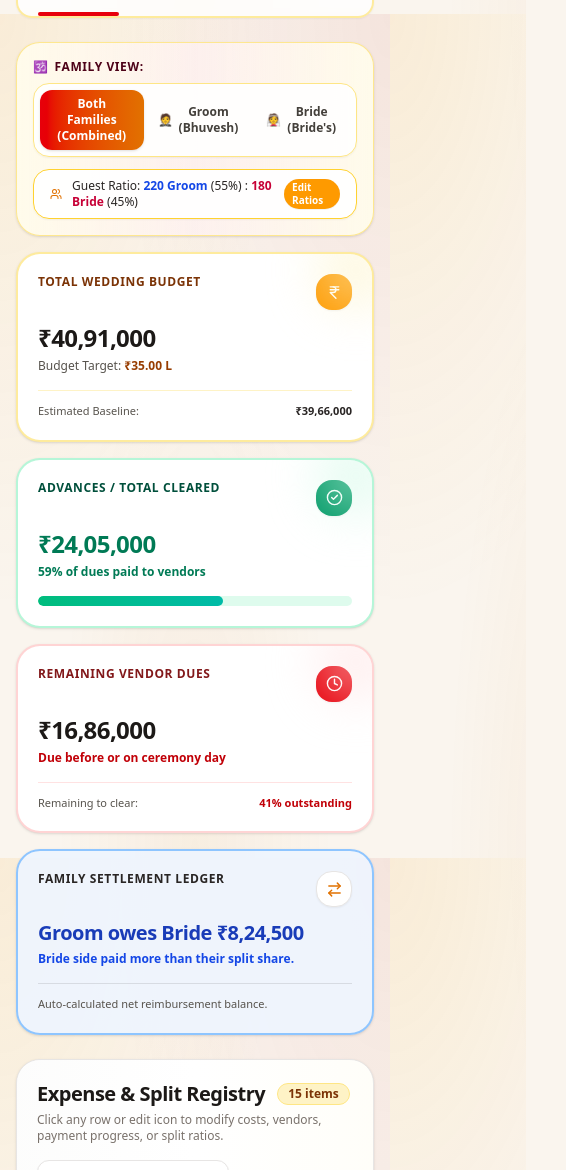
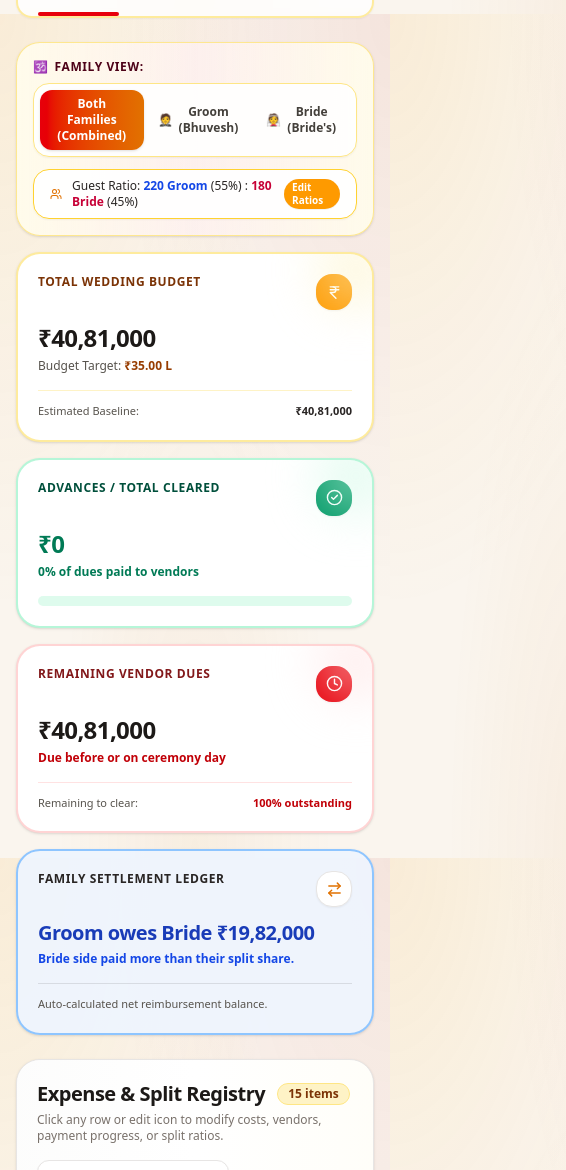
Before and after one commit to bhuve1996/ShaadiPlanner, a Next.js app: page / in a window 390 px wide. Shown: the part 830-2000 px from the top of the page, 566 px wide, since content can reach past the window. Built offline with nearby package versions, Linux system fonts and the light colour scheme.

Commit message:
feat: reset expenses to clean start phase and implement continuous localStorage auto-sync against page refreshes

```diff
--- a/src/app/page.tsx
+++ b/src/app/page.tsx
@@ -1,6 +1,6 @@
 'use client';
 
-import React, { useState, useEffect } from 'react';
+import React, { useState, useEffect, useRef } from 'react';
 import {
   Heart,
   Settings as SettingsIcon,
@@ -13,7 +13,10 @@ import {
   Share2,
   CheckCircle,
   FileSpreadsheet,
-  Crown
+  Crown,
+  RotateCcw,
+  CloudCheck,
+  Save
 } from 'lucide-react';
 import { INITIAL_EXPENSES, INITIAL_SETTINGS } from '@/lib/mock-data';
 import { ExpenseItem, WeddingSettings } from '@/types/wedding';
@@ -26,68 +29,98 @@ import { ItineraryView } from '@/components/ItineraryView';
 import { WeddingHeroBanner } from '@/components/WeddingHeroBanner';
 import confetti from 'canvas-confetti';
 
+const STORAGE_KEY_SETTINGS = 'shaadi_planner_settings_v2';
+const STORAGE_KEY_EXPENSES = 'shaadi_planner_expenses_v2';
+
 export default function Home() {
   const [settings, setSettings] = useState<WeddingSettings>(INITIAL_SETTINGS);
   const [expenses, setExpenses] = useState<ExpenseItem[]>(INITIAL_EXPENSES);
+  const [isLoaded, setIsLoaded] = useState(false);
   const [activeSide, setActiveSide] = useState<'ALL' | 'GROOM' | 'BRIDE'>('ALL');
   const [currentTab, setCurrentTab] = useState<'budget' | 'charts' | 'itinerary'>('budget');
   const [isSettingsOpen, setIsSettingsOpen] = useState(false);
   const [userLoggedIn, setUserLoggedIn] = useState(false);
   const [toastMessage, setToastMessage] = useState<string | null>(null);
+  const [lastSavedTime, setLastSavedTime] = useState<string>('Just now');
 
-  // Load from LocalStorage
+  // 1. Initial Load: Read strictly from LocalStorage first so refresh NEVER wipes data
   useEffect(() => {
     try {
-      const savedSettings = localStorage.getItem('shaadi_settings');
-      const savedExpenses = localStorage.getItem('shaadi_expenses');
-      if (savedSettings) setSettings(JSON.parse(savedSettings));
-      if (savedExpenses) setExpenses(JSON.parse(savedExpenses));
+      if (typeof window !== 'undefined') {
+        const storedSettings = localStorage.getItem(STORAGE_KEY_SETTINGS);
+        const storedExpenses = localStorage.getItem(STORAGE_KEY_EXPENSES);
+
+        if (storedSettings) {
+          const parsed = JSON.parse(storedSettings);
+          if (parsed && parsed.coupleTitle) {
+            setSettings(parsed);
+          }
+        }
+
+        if (storedExpenses) {
+          const parsed = JSON.parse(storedExpenses);
+          if (Array.isArray(parsed) && parsed.length > 0) {
+            setExpenses(parsed);
+          }
+        }
+      }
     } catch (e) {
-      console.error(e);
+      console.warn('LocalStorage load error, using default start data:', e);
+    } finally {
+      setIsLoaded(true);
     }
   }, []);
+
+  // 2. Continuous Auto-Sync: Whenever expenses or settings change, immediately persist to LocalStorage
+  useEffect(() => {
+    if (!isLoaded) return; // do not overwrite storage before initial hydration!
+    try {
+      localStorage.setItem(STORAGE_KEY_SETTINGS, JSON.stringify(settings));
+      localStorage.setItem(STORAGE_KEY_EXPENSES, JSON.stringify(expenses));
+      const now = new Date();
+      const timeStr = now.toLocaleTimeString([], { hour: '2-digit', minute: '2-digit', second: '2-digit' });
+      setLastSavedTime(timeStr);
+    } catch (err) {
+      console.error('Failed to auto-save to localStorage:', err);
+    }
+  }, [expenses, settings, isLoaded]);
 
   const showToast = (msg: string) => {
     setToastMessage(msg);
     setTimeout(() => setToastMessage(null), 3000);
   };
 
-  const persistChanges = (newExpenses: ExpenseItem[], newSettings: WeddingSettings) => {
-    try {
-      localStorage.setItem('shaadi_settings', JSON.stringify(newSettings));
-      localStorage.setItem('shaadi_expenses', JSON.stringify(newExpenses));
-    } catch (e) {
-      console.error(e);
-    }
-  };
-
   const handleUpdateExpense = (updated: ExpenseItem) => {
-    const updatedList = expenses.map(item => item.id === updated.id ? updated : item);
-    setExpenses(updatedList);
-    persistChanges(updatedList, settings);
+    setExpenses(prev => prev.map(item => item.id === updated.id ? updated : item));
     showToast(`Updated "${updated.name}"`);
   };
 
   const handleDeleteExpense = (id: string) => {
     const itemToDelete = expenses.find(x => x.id === id);
-    const updatedList = expenses.filter(item => item.id !== id);
-    setExpenses(updatedList);
-    persistChanges(updatedList, settings);
+    setExpenses(prev => prev.filter(item => item.id !== id));
     showToast(`Deleted ${itemToDelete?.name || 'expense'}`);
   };
 
   const handleAddNewExpense = (created: ExpenseItem) => {
-    const updatedList = [created, ...expenses];
-    setExpenses(updatedList);
-    persistChanges(updatedList, settings);
+    setExpenses(prev => [created, ...prev]);
     showToast(`Added "${created.name}"`);
     triggerCelebration();
   };
 
   const handleSaveSettings = (newSettings: WeddingSettings) => {
     setSettings(newSettings);
-    persistChanges(expenses, newSettings);
-    showToast('Updated guest count & budget ratios');
+    showToast('Saved wedding configuration & guest split');
+  };
+
+  // Option to reset back to clean start phase
+  const handleResetToStartPhase = () => {
+    if (confirm('Reset all expenses back to the initial start phase? All advances will reset to 0.')) {
+      setExpenses(INITIAL_EXPENSES);
+      setSettings(INITIAL_SETTINGS);
+      localStorage.removeItem(STORAGE_KEY_EXPENSES);
+      localStorage.removeItem(STORAGE_KEY_SETTINGS);
+      showToast('Reset to clean start phase');
+    }
   };
 
   const triggerCelebration = () => {
@@ -168,6 +201,15 @@ export default function Home() {
                 <span className="text-[10px] uppercase font-black tracking-widest px-2.5 py-0.5 rounded-full bg-amber-400/20 text-amber-300 border border-amber-400/40">
                   शुभ विवाह
                 </span>
+
+                {/* LocalStorage Live Sync Status Badge */}
+                <div
+                  className="hidden md:inline-flex items-center gap-1 text-[10px] font-semibold text-emerald-300 bg-emerald-950/60 border border-emerald-500/40 px-2 py-0.5 rounded-full"
+                  title="Auto-saved to your browser local storage. Safe on page refresh."
+                >
+                  <span className="w-1.5 h-1.5 rounded-full bg-emerald-400 animate-pulse" />
+                  <span>Auto-saved locally</span>
+                </div>
               </div>
               <p className="text-xs text-amber-200/90 font-medium truncate max-w-xs sm:max-w-md">
                 {settings.coupleTitle} • 🗓️ {settings.weddingDate}
@@ -192,6 +234,15 @@ export default function Home() {
             >
               <FileSpreadsheet size={14} className="text-amber-300" />
               <span className="hidden md:inline">Export CSV</span>
+            </button>
+
+            {/* Reset to Start Phase Button */}
+            <button
+              onClick={handleResetToStartPhase}
+              className="p-2 text-amber-200/80 hover:text-white hover:bg-red-950/70 rounded-xl transition-colors cursor-pointer"
+              title="Reset data back to clean start phase"
+            >
+              <RotateCcw size={16} />
             </button>
 
             {/* Google Sign-in */}
--- a/src/lib/mock-data.ts
+++ b/src/lib/mock-data.ts
@@ -11,6 +11,7 @@ export const INITIAL_SETTINGS: WeddingSettings = {
   currency: "INR",
 };
 
+// Initial state: Start phase (Planning & Estimations, advance payments yet to be made)
 export const INITIAL_EXPENSES: ExpenseItem[] = [
   // 1. Venue & Stay
   {
@@ -19,14 +20,14 @@ export const INITIAL_EXPENSES: ExpenseItem[] = [
     category: 'Venue & Accommodation',
     event: 'Baraat & Wedding Pheras',
     vendorName: 'Heritage Palace Resort',
-    estimatedCost: 800000,
+    estimatedCost: 850000,
     actualCost: 850000,
-    paidAmount: 500000,
+    paidAmount: 0,
     splitType: 'EQUAL_50_50',
-    paidBy: 'SHARED',
-    status: 'Partially Paid',
+    paidBy: 'UNPAID',
+    status: 'Estimated',
     dueDate: '2026-11-15',
-    notes: 'Advance 5L paid jointly. Balance due 2 weeks before wedding.'
+    notes: 'Quotation received. 25% booking advance to be finalized.'
   },
   {
     id: 'exp-2',
@@ -36,12 +37,12 @@ export const INITIAL_EXPENSES: ExpenseItem[] = [
     vendorName: 'Heritage Palace Stay',
     estimatedCost: 600000,
     actualCost: 600000,
-    paidAmount: 300000,
-    splitType: 'GUEST_RATIO', // Split by guest ratio
-    paidBy: 'SHARED',
-    status: 'Partially Paid',
+    paidAmount: 0,
+    splitType: 'GUEST_RATIO', // Split by guest count ratio
+    paidBy: 'UNPAID',
+    status: 'Estimated',
     dueDate: '2026-11-20',
-    notes: 'Rooms allocation split based on 220 Groom guests vs 180 Bride guests.'
+    notes: 'Rooms to be split based on 220 Groom guests vs 180 Bride guests.'
   },
 
   // 2. Catering & Dining
@@ -51,14 +52,14 @@ export const INITIAL_EXPENSES: ExpenseItem[] = [
     category: 'Catering & Dining',
     event: 'Baraat & Wedding Pheras',
     vendorName: 'Royal Flavours Caterers',
-    estimatedCost: 600000,
+    estimatedCost: 620000,
     actualCost: 620000,
-    paidAmount: 200000,
+    paidAmount: 0,
     splitType: 'GUEST_RATIO',
-    paidBy: 'GROOM',
-    status: 'Partially Paid',
+    paidBy: 'UNPAID',
+    status: 'Estimated',
     dueDate: '2026-11-28',
-    notes: '400 plates @ 1550/plate. Split proportionately based on guests.'
+    notes: '400 guest plates @ 1,550/plate. Per-guest ratio split.'
   },
   {
     id: 'exp-4',
@@ -66,13 +67,13 @@ export const INITIAL_EXPENSES: ExpenseItem[] = [
     category: 'Catering & Dining',
     event: 'Sangeet & Cocktail',
     vendorName: 'Royal Flavours Caterers',
-    estimatedCost: 250000,
+    estimatedCost: 240000,
     actualCost: 240000,
-    paidAmount: 240000,
+    paidAmount: 0,
     splitType: 'EQUAL_50_50',
-    paidBy: 'BRIDE',
-    status: 'Settled',
-    notes: 'Full payment cleared by Bride side.'
+    paidBy: 'UNPAID',
+    status: 'Estimated',
+    notes: 'High-tea chaat counters and mocktail/cocktail bar.'
   },
 
   // 3. Decor & Production
@@ -82,12 +83,12 @@ export const INITIAL_EXPENSES: ExpenseItem[] = [
     category: 'Decor & Production',
     event: 'Baraat & Wedding Pheras',
     vendorName: 'Blooms & Vows Designers',
-    estimatedCost: 450000,
+    estimatedCost: 480000,
     actualCost: 480000,
-    paidAmount: 250000,
+    paidAmount: 0,
     splitType: 'EQUAL_50_50',
-    paidBy: 'SHARED',
-    status: 'Partially Paid',
+    paidBy: 'UNPAID',
+    status: 'Estimated',
     dueDate: '2026-11-25',
     notes: 'Exotic marigold, tuberose & rose theme with fairy lights truss.'
   },
@@ -97,12 +98,12 @@ export const INITIAL_EXPENSES: ExpenseItem[] = [
     category: 'Decor & Production',
     event: 'Haldi',
     vendorName: 'Blooms & Vows Designers',
-    estimatedCost: 75000,
+    estimatedCost: 70000,
     actualCost: 70000,
-    paidAmount: 70000,
+    paidAmount: 0,
     splitType: 'EQUAL_50_50',
-    paidBy: 'GROOM',
-    status: 'Settled',
+    paidBy: 'UNPAID',
+    status: 'Estimated',
   },
 
   // 4. Photography & Cinema
@@ -114,57 +115,57 @@ export const INITIAL_EXPENSES: ExpenseItem[] = [
     vendorName: 'ShutterGlory Wedding Studios',
     estimatedCost: 350000,
     actualCost: 350000,
-    paidAmount: 150000,
+    paidAmount: 0,
     splitType: 'EQUAL_50_50',
-    paidBy: 'SHARED',
-    status: 'Partially Paid',
+    paidBy: 'UNPAID',
+    status: 'Estimated',
     dueDate: '2026-12-05',
-    notes: '4-day shoot including pre-wedding teaser + traditional album.'
+    notes: 'Shortlisting team: 4-day coverage + teaser film + traditional album.'
   },
 
   // 5. Attire, Jewelry & MUA
   {
     id: 'exp-8',
-    name: 'Bridal Luxury Lehenga & Reception Gown',
+    name: 'Bridal Luxury Lehenga & Reception Outfit',
     category: 'Attire, Jewelry & MUA',
     event: 'Baraat & Wedding Pheras',
-    vendorName: 'Heritage Couture Chandni Chowk',
-    estimatedCost: 280000,
-    actualCost: 310000,
-    paidAmount: 310000,
+    vendorName: 'Heritage Bridal Couture',
+    estimatedCost: 300000,
+    actualCost: 300000,
+    paidAmount: 0,
     splitType: 'BRIDE_ONLY',
-    paidBy: 'BRIDE',
-    status: 'Settled',
-    notes: '100% Bride side outfit.'
+    paidBy: 'UNPAID',
+    status: 'Estimated',
+    notes: 'Bride side outfit budget allocation.'
   },
   {
     id: 'exp-9',
     name: 'Groom Silk Sherwani, Safa & Stole',
     category: 'Attire, Jewelry & MUA',
     event: 'Baraat & Wedding Pheras',
-    vendorName: 'Manyavar / Royal Regalia',
-    estimatedCost: 95000,
+    vendorName: 'Manyavar / Regalia',
+    estimatedCost: 90000,
     actualCost: 90000,
-    paidAmount: 90000,
+    paidAmount: 0,
     splitType: 'GROOM_ONLY',
-    paidBy: 'GROOM',
-    status: 'Settled',
-    notes: '100% Groom side outfit.'
+    paidBy: 'UNPAID',
+    status: 'Estimated',
+    notes: 'Groom side sherwani & accessories.'
   },
   {
     id: 'exp-10',
     name: 'Bridal Makeup Artist (Sangeet + Wedding HD Makeup)',
     category: 'Attire, Jewelry & MUA',
     event: 'Baraat & Wedding Pheras',
-    vendorName: 'Glamour by Simran Studio',
-    estimatedCost: 80000,
+    vendorName: 'Glamour Studio',
+    estimatedCost: 85000,
     actualCost: 85000,
-    paidAmount: 40000,
+    paidAmount: 0,
     splitType: 'BRIDE_ONLY',
-    paidBy: 'BRIDE',
-    status: 'Partially Paid',
+    paidBy: 'UNPAID',
+    status: 'Estimated',
     dueDate: '2026-11-28',
-    notes: 'Airbrush bridal + 2 family siders.'
+    notes: 'Bridal airbrush + 2 family siders.'
   },
 
   // 6. Music & Entertainment
@@ -176,10 +177,10 @@ export const INITIAL_EXPENSES: ExpenseItem[] = [
     vendorName: 'DJ Harsh Beats',
     estimatedCost: 120000,
     actualCost: 120000,
-    paidAmount: 60000,
+    paidAmount: 0,
     splitType: 'EQUAL_50_50',
-    paidBy: 'GROOM',
-    status: 'Partially Paid',
+    paidBy: 'UNPAID',
+    status: 'Estimated',
     dueDate: '2026-11-27',
   },
   {
@@ -190,10 +191,10 @@ export const INITIAL_EXPENSES: ExpenseItem[] = [
     vendorName: 'King Dholis',
     estimatedCost: 35000,
     actualCost: 35000,
-    paidAmount: 35000,
+    paidAmount: 0,
     splitType: 'GROOM_ONLY',
-    paidBy: 'GROOM',
-    status: 'Settled',
+    paidBy: 'UNPAID',
+    status: 'Estimated',
     notes: '5 Dholis for Baraat procession.'
   },
 
@@ -204,12 +205,12 @@ export const INITIAL_EXPENSES: ExpenseItem[] = [
     category: 'Logistics & Shuttles',
     event: 'All Events',
     vendorName: 'Aman Tour & Travels',
-    estimatedCost: 90000,
+    estimatedCost: 95000,
     actualCost: 95000,
-    paidAmount: 30000,
+    paidAmount: 0,
     splitType: 'GUEST_RATIO',
-    paidBy: 'GROOM',
-    status: 'Partially Paid',
+    paidBy: 'UNPAID',
+    status: 'Estimated',
     dueDate: '2026-11-29',
   },
 
@@ -220,12 +221,12 @@ export const INITIAL_EXPENSES: ExpenseItem[] = [
     category: 'Gifts, Shagun & Favors',
     event: 'All Events',
     vendorName: 'Sweet Treats Artisanal',
-    estimatedCost: 110000,
+    estimatedCost: 115000,
     actualCost: 115000,
-    paidAmount: 115000,
+    paidAmount: 0,
     splitType: 'GUEST_RATIO',
-    paidBy: 'SHARED',
-    status: 'Settled',
+    paidBy: 'UNPAID',
+    status: 'Estimated',
   },
 
   // 9. Ritual & Puja Items
@@ -237,10 +238,10 @@ export const INITIAL_EXPENSES: ExpenseItem[] = [
     vendorName: 'Acharya Shastri',
     estimatedCost: 31000,
     actualCost: 31000,
-    paidAmount: 15000,
+    paidAmount: 0,
     splitType: 'EQUAL_50_50',
-    paidBy: 'GROOM',
-    status: 'Partially Paid',
+    paidBy: 'UNPAID',
+    status: 'Estimated',
     dueDate: '2026-11-28',
   }
 ];
```
